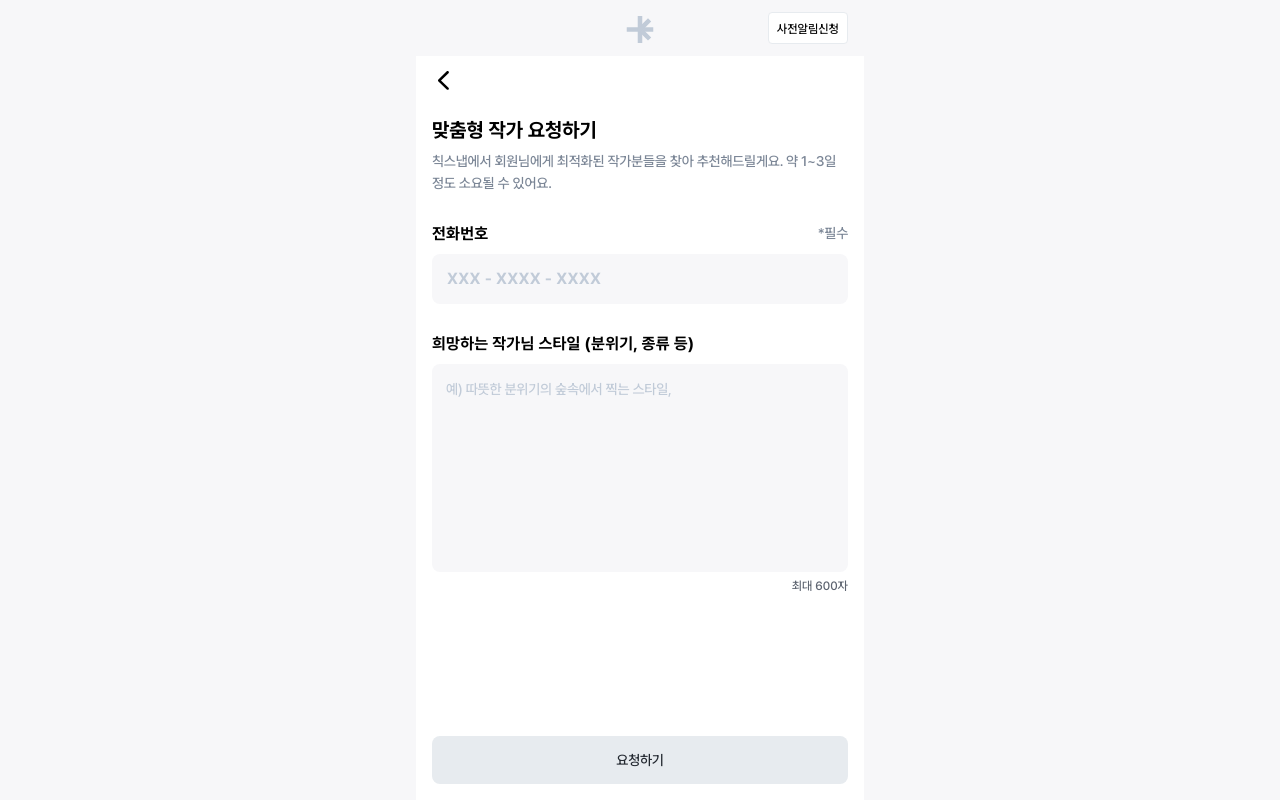
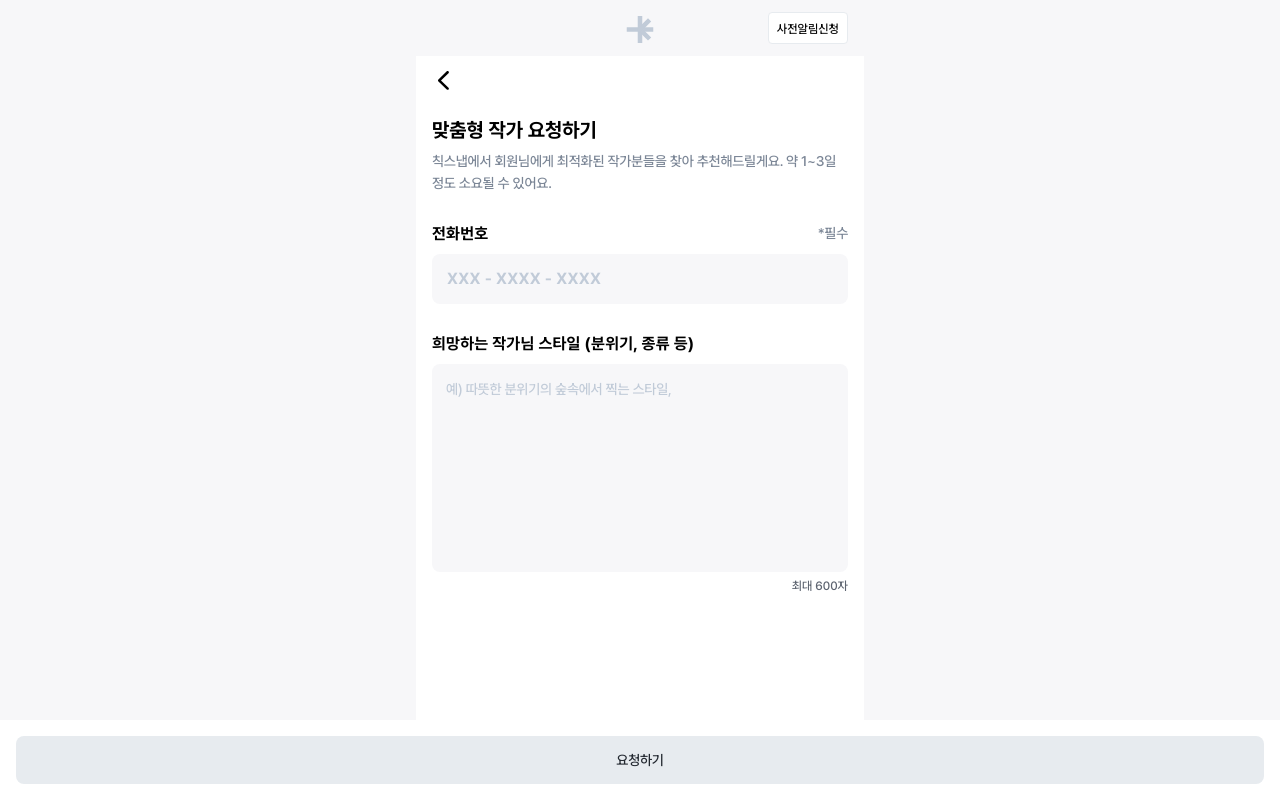
Before and after one commit to NeoSelf1/chiksnap-deployment, a Next.js app: page /request-custom in a window 1280 px wide. Built offline with nearby package versions, Linux system fonts and the light colour scheme.

Commit message:
refactor: 하단버튼 fixed로 통일 및 구조 개선 (#8)
- btn-container globals.css에 추가

```diff
--- a/src/app/globals.css
+++ b/src/app/globals.css
@@ -27,6 +27,9 @@
   .btn {
     @apply h-[3rem] px-[1.5rem] py-[0.75rem] rounded-lg transition-colors duration-200 w-full text-center font-medium;
   }
+  .btn-container {
+    @apply fixed bottom-0 left-0 right-0 flex justify-center bg-white p-4;
+  }
   .btn-primary {
     @apply btn bg-gray-800 text-white hover:bg-gray-700;
   }
--- a/src/app/photographer/page.tsx
+++ b/src/app/photographer/page.tsx
@@ -114,15 +114,13 @@ const RecommendedPhotographers = () => {
         ))}
       </div>
 
-      <div className="fixed bottom-0 left-0 right-0 flex justify-center py-4 cursor-pointer">
-        <div className="flex w-full max-w-md mx-4">
-          <Link
-            href={'/request-custom'}
-            className={'btn-default body-3 w-full lg:mx-4 md:mx-4 sm:mx-4'}
-          >
-            맞춤형 작가 요청하기
-          </Link>
-        </div>
+      <div className="btn-container">
+        <Link
+          href={'/request-custom'}
+          className={'btn-default body-3 w-full lg:mx-4 md:mx-4 sm:mx-4'}
+        >
+          마음에 드는 작가가 없으시다면?
+        </Link>
       </div>
     </div>
   );
--- a/src/app/request-custom/page.tsx
+++ b/src/app/request-custom/page.tsx
@@ -110,20 +110,19 @@ const RequestCustom = () => {
           </div>
         </div>
       </div>
-      <div className="fixed bottom-0 left-0 right-0 flex justify-center py-4 cursor-pointer">
-        <div className="flex w-full max-w-md mx-4">
-          <button
-            onClick={handleSubmit}
-            disabled={!isPhoneNumberEntered || loading}
-            className={`body-3 w-full text-center py-3 rounded-lg transition-colors duration-200 lg:mx-4 md:mx-4 sm:mx-4 ${
-              isPhoneNumberEntered
-                ? 'btn-primary'
-                : 'btn-default pointer-events-none'
-            } ${loading ? 'opacity-50' : ''}`}
-          >
-            요청하기
-          </button>
-        </div>
+
+      <div className="btn-container">
+        <button
+          onClick={handleSubmit}
+          disabled={!isPhoneNumberEntered || !isTextEntered || loading}
+          className={
+            isPhoneNumberEntered && isTextEntered
+              ? 'btn-primary body-3 flex justify-center items-center'
+              : 'btn-default pointer-events-none body-3'
+          }
+        >
+          {loading ? <LoadingIndicator /> : '요청하기'}
+        </button>
       </div>
     </div>
   );
--- a/src/app/request-notification/page.tsx
+++ b/src/app/request-notification/page.tsx
@@ -57,27 +57,27 @@ const RequestNotification = () => {
           />
         </div>
       </div>
-      <div className="flex space-x-2 absolute bottom-[1rem] w-full">
-        <a href={`https://www.instagram.com/chik_snap/`} className="w-1/2">
-          <button className="btn-default flex justify-center items-center w-full body-3 rounded-lg gap-[0.25rem]">
-            <div className="flex w-[1.5rem] h-[1.5rem]">
-              <Image src={Instagram} alt="Instagram" objectFit="cover" />
-            </div>
-            칙스냅에 문의하기
-          </button>
-        </a>
-        <Link href="/" className="flex-grow">
-          <button
-            className={`body-3 w-full py-3 rounded-lg transition-colors duration-200 ${
-              isPhoneNumberEntered
-                ? 'btn-primary body-3 text-white'
-                : 'btn-default body-3 cursor-not-allowed'
-            }`}
-            disabled={!isPhoneNumberEntered}
-          >
-            신청하기
-          </button>
+      <div className="btn-container space-x-2">
+        <Link
+          target="_blank"
+          href={`https://www.instagram.com/chik_snap/`}
+          className="btn-default flex justify-center space-x-1"
+        >
+          <Image src={Instagram} width={24} alt="Instagram" objectFit="cover" />
+          <h1 className="body-3">칙스냅에 문의하기</h1>
         </Link>
+
+        <button
+          className={
+            isPhoneNumberEntered
+              ? 'btn-primary body-3 text-white flex justify-center items-center'
+              : 'btn-default body-3 cursor-not-allowed'
+          }
+          disabled={!isPhoneNumberEntered}
+          onClick={handleSubmit}
+        >
+          {loading ? <LoadingIndicator /> : '신청하기'}
+        </button>
       </div>
     </div>
   );
--- a/src/app/select-mood/page.tsx
+++ b/src/app/select-mood/page.tsx
@@ -67,8 +67,10 @@ const SelectMood = () => {
         />
       </div>
 
-      <div className="fixed bottom-0 left-0 right-0 flex justify-center py-4">
-        <div className="flex w-full max-w-md mx-4">
+        </div>
+      </div>
+
+      <div className="btn-container">
         <Link
           href={{
             pathname: '/photographer',
@@ -77,13 +79,12 @@ const SelectMood = () => {
           aria-disabled={selectedMoods.length !== 3}
           className={
             selectedMoods.length === 3
-                ? 'btn-primary body-3 w-full lg:mx-4 md:mx-4 sm:mx-4'
-                : 'btn-default body-3 pointer-events-none w-full lg:mx-4 md:mx-4 sm:mx-4'
+              ? 'btn-primary body-3 w-full'
+              : 'btn-default body-3 pointer-events-none w-full'
           }
         >
-            다음
+          다음으로
         </Link>
-        </div>
       </div>
     </div>
   );
--- a/src/app/select-type/page.tsx
+++ b/src/app/select-type/page.tsx
@@ -89,8 +89,8 @@ const SelectType = () => {
           </div>
         ))}
       </div>
-      <div className="fixed bottom-0 left-0 right-0 flex justify-center py-4">
-        <div className="flex w-full max-w-md mx-4 ">
+
+      <div className="btn-container">
         <Link
           href={
             selectedTypes.length > 0
@@ -99,13 +99,12 @@ const SelectType = () => {
           }
           className={
             selectedTypes.length > 0
-                ? 'btn-primary body-3 w-full lg:mx-4 md:mx-4 sm:mx-4'
-                : 'btn-default body-3 pointer-events-none w-full lg:mx-4 md:mx-4 sm:mx-4'
+              ? 'btn-primary body-3'
+              : 'btn-default body-3 pointer-events-none'
           }
         >
-            다음
+          다음으로
         </Link>
-        </div>
       </div>
     </div>
   );
```
Lines whose indentation alone changed are shown as unchanged.
